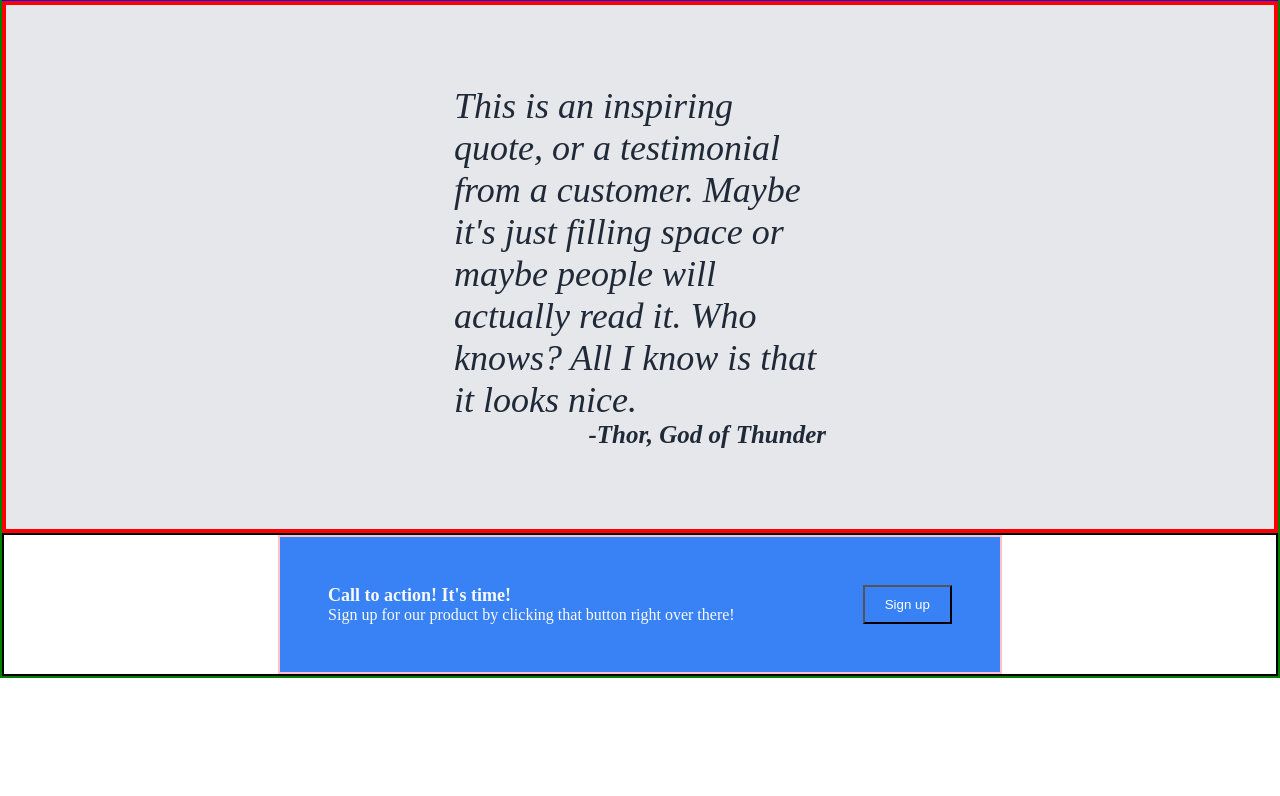
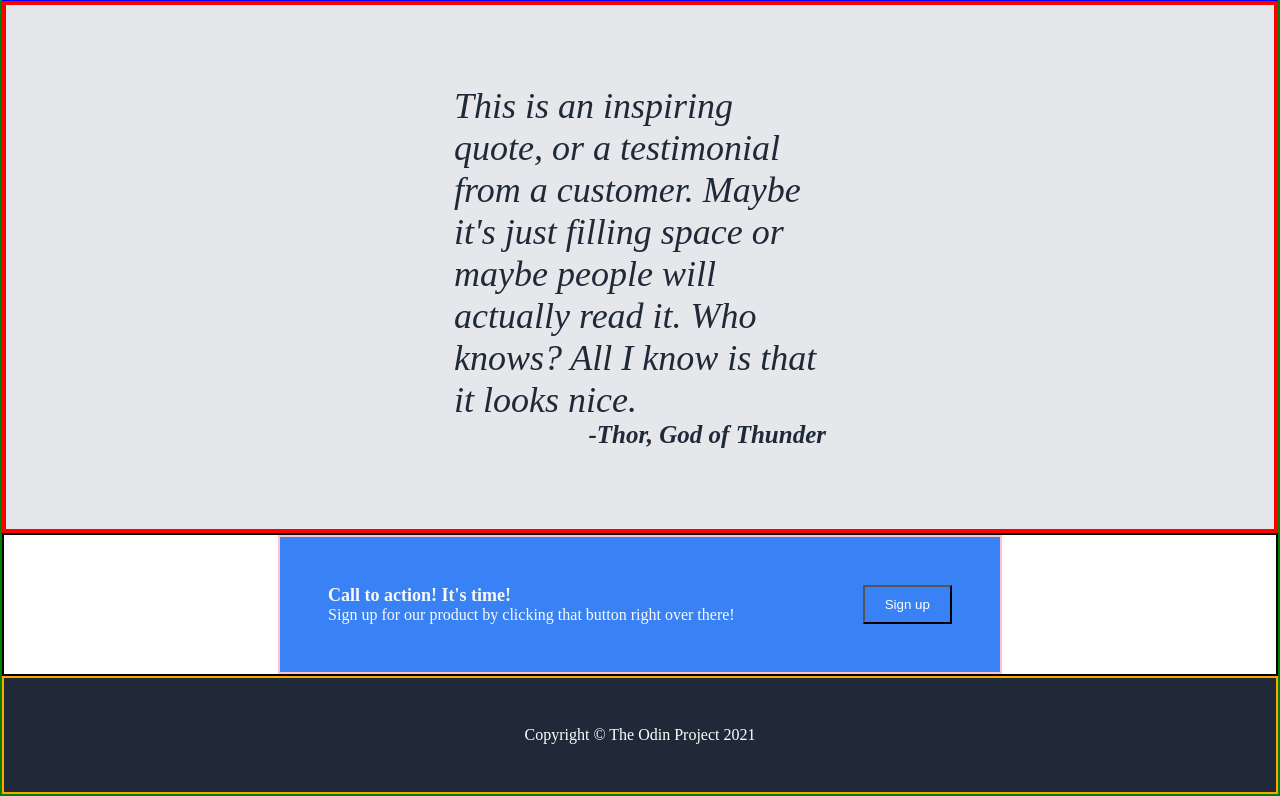
Before and after one commit to Castronimus/FlexBox, a plain HTML site: page index.html in a window 1280 px wide. Shown: the part 944-1740 px from the top of the page. Before the commit the page ends 1622 px from the top, so only its background shows below. Drawn offline with Linux system fonts and the light colour scheme.

Commit message:
Create footer

```diff
--- a/index.html
+++ b/index.html
@@ -68,6 +68,10 @@
             </div>
         </div>
         <!--End of section 4-->
+        <!--FOOTER-->
+        <div class="footer">
+            <p>Copyright © The Odin Project 2021</p>
+        </div>
 
     </body>
 
--- a/style.css
+++ b/style.css
@@ -177,3 +177,18 @@ button {
     font-size:large;
 
 }
+
+/*FOOTER*/
+
+.footer {
+    border: 2px solid orange;
+    display: flex;
+    justify-content: center;
+    align-items: center;
+    background-color: #1F2937;
+    padding: 2em;
+}
+
+.footer p {
+    color: white;
+}
```
